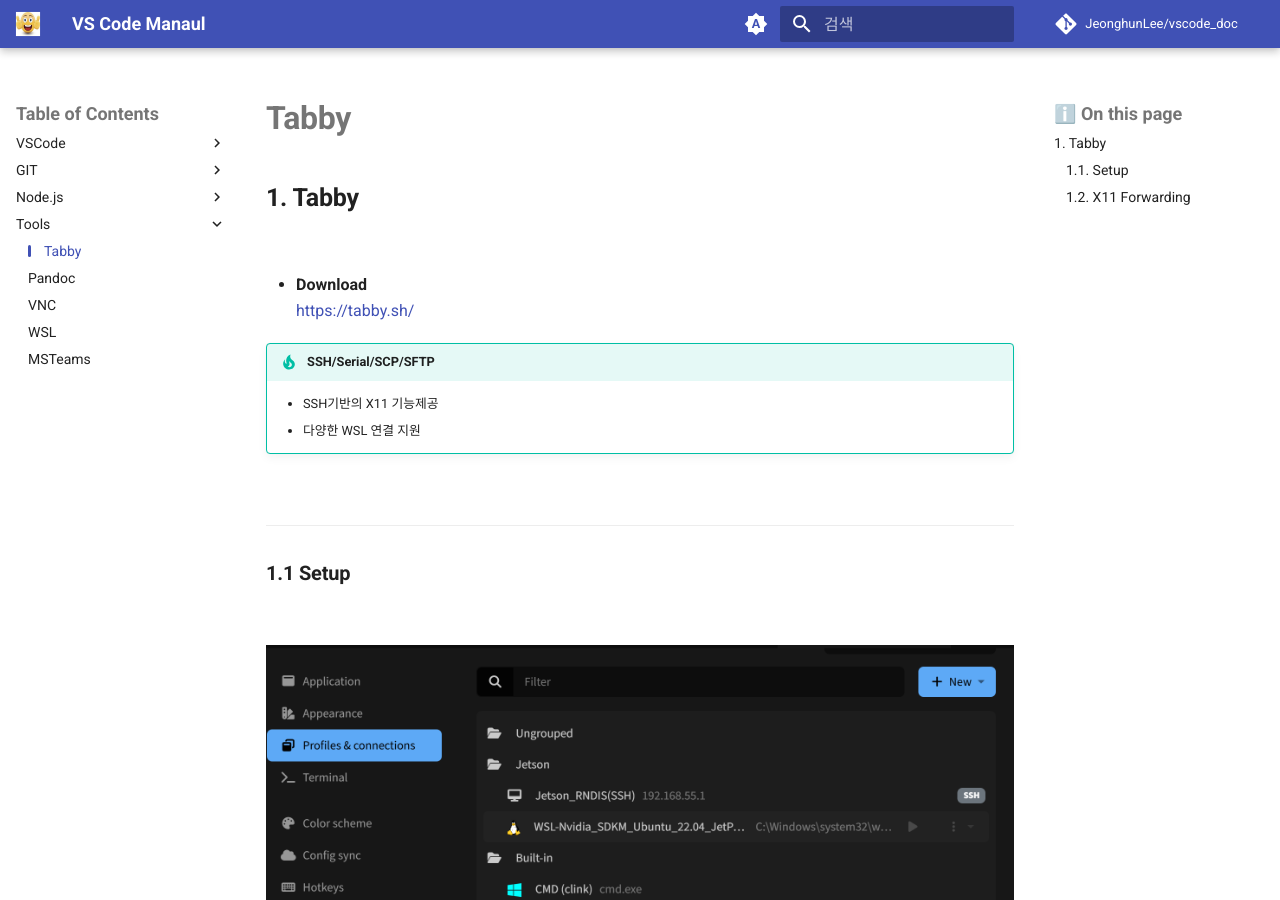
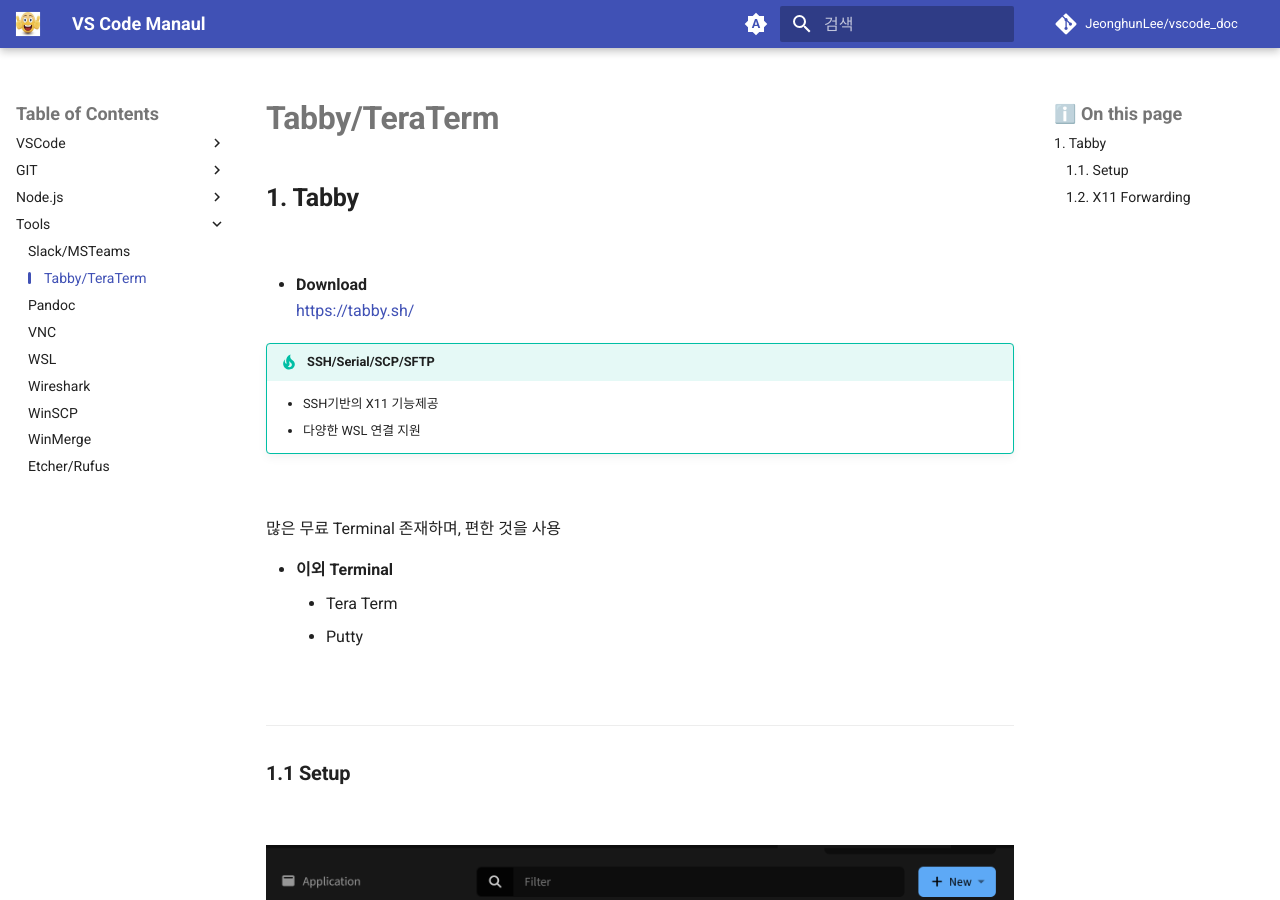
Before and after one commit to JeonghunLee/vscode_doc, an MkDocs documentation site: the page built from docs/tool_tabby.md, in a window 1280 px wide and 900 px high. Built offline with MkDocs 1.6.1 and Material for MkDocs 9.7.7, drawn with Linux system fonts in a browser that asks for light colours; comment, search, counter and statistics services are not loaded; some of the changed text lies outside the part shown.

Commit message:
Add new tool documentation for Etcher, Wireshark, WinMerge, and WinSCP; update Tabby entry in navigation

```diff
--- a/docs/tool_tabby.md
+++ b/docs/tool_tabby.md
@@ -12,6 +12,15 @@
 !!! tip "SSH/Serial/SCP/SFTP"
     - SSH기반의 X11 기능제공
     - 다양한 WSL 연결 지원
+
+<br/>
+
+많은 무료 Terminal 존재하며, 편한 것을 사용
+
+* **이외 Terminal**
+    * Tera Term
+    * Putty
+
 
 <br/>
 
--- a/mkdocs.yaml
+++ b/mkdocs.yaml
@@ -22,11 +22,16 @@
     - Mermaid: node_mermaid.md
     - Electron: tool_electron.md
   - Tools:
-    - Tabby: tool_tabby.md
+    - Slack/MSTeams: tool_msteams.md
+    - Tabby/TeraTerm: tool_tabby.md
     - Pandoc: tool_pandoc.md
     - VNC: tool_vnc.md
     - WSL: tool_wsl.md
-    - MSTeams: tool_msteams.md
+    - Wireshark: tool_wireshark.md
+    - WinSCP: tool_winscp.md
+    - WinMerge: tool_winmerge.md
+    - Etcher/Rufus: tool_etcher.md
+
 
 plugins:
   - search
```
Also changed, not shown: docs/tool_etcher.md (added, +32 -0 lines), docs/tool_winmerge.md (added, +18 -0 lines), docs/tool_winscp.md (added, +21 -0 lines), docs/tool_wireshark.md (added, +29 -0 lines), docs/imgs/tool_etcher_00.png (added), docs/imgs/tool_wireshark_00.png (added), docs/imgs/tool_wireshark_01.png (added), docs/imgs/tool_wireshark_02.png (added), docs/imgs/tool_wireshark_03.png (added).
